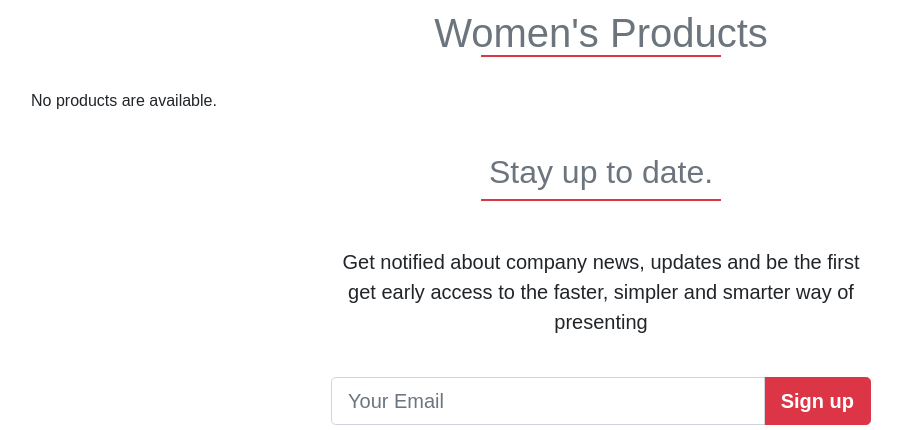
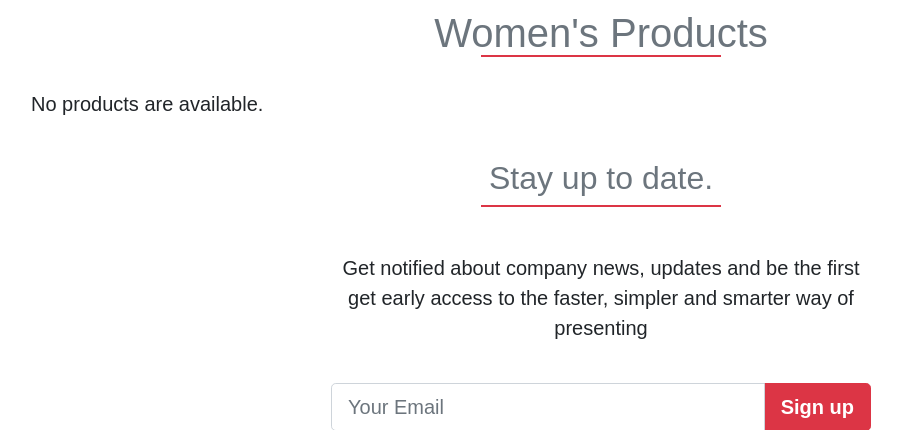
Before and after one commit to Rahimz/gineau, a Django app: page /women/ in a window 1280 px wide. Shown: the part 63-493 px from the top of the page, without its empty margins (39-941 px from the left). Run offline with Django 3.2, Linux system fonts and the light colour scheme; tables that the repository leaves empty hold one stand-in row (values such as "Sample post"); some libraries are stand-ins or nearby versions.

Commit message:
a little bug edited for when there is no product

```diff
--- a/products/templates/products/products_list_w.html
+++ b/products/templates/products/products_list_w.html
@@ -37,7 +37,7 @@
         {% endfor %}
 
         {% else %}
-        <p>No products are available.</p>
+        <p class="center lead">No products are available.</p>
         {% endif %}
 
     </div>
```
